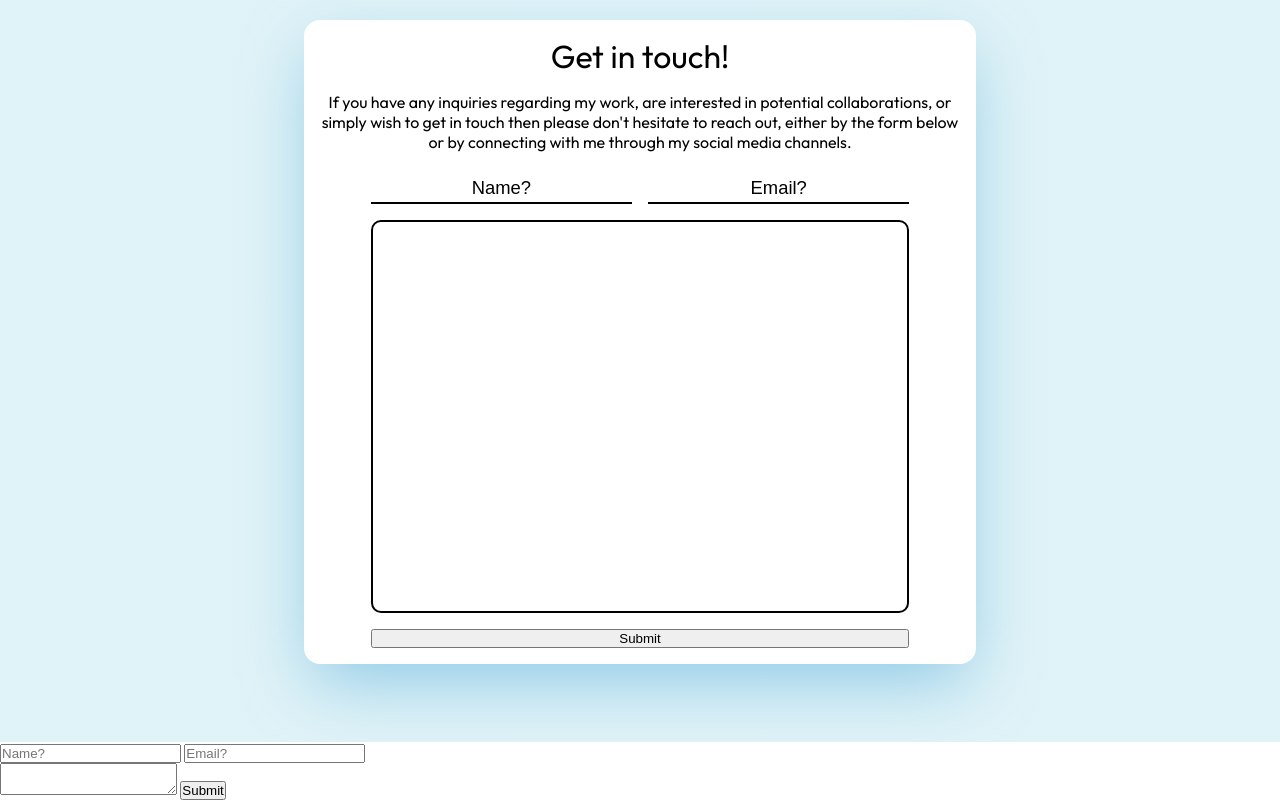
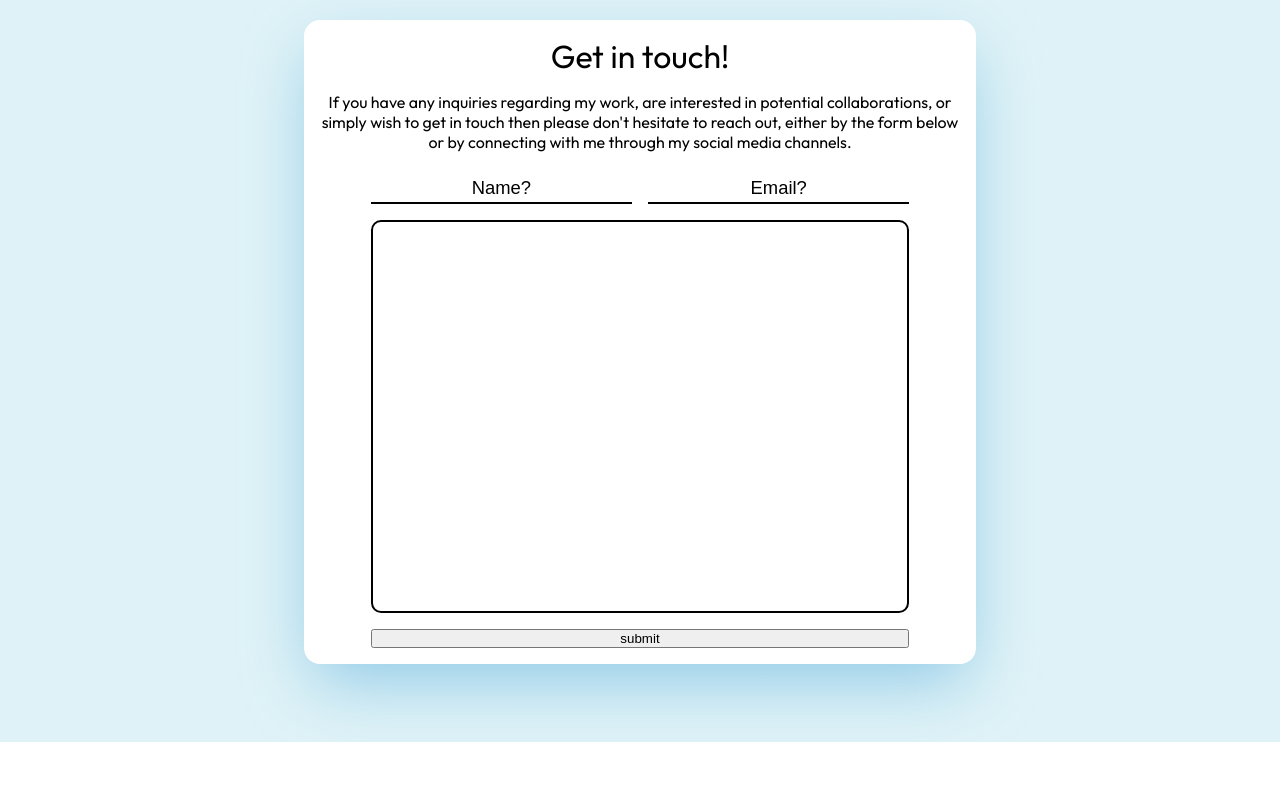
Before and after one commit to Newellso1/react-portfolio-v2, a React (Create React App) app: page / in a window 1280 px wide. Shown: the part 3258-4058 px from the top of the page. After the commit the page ends 4000 px from the top, so only its background shows below. Built offline with nearby package versions, Linux system fonts and the light colour scheme; a web font is replaced by a local one.

Commit message:
Form troubleshooting

```diff
--- a/public/index.html
+++ b/public/index.html
@@ -40,7 +40,7 @@
       To create a production bundle, use `npm run build` or `yarn build`.
     -->
   </body>
-  <form name="contact" method="post" netlify>
+  <form name="contact" netlify netlify-honeypot="bot-field" hidden>
     <input type="hidden" name="form-name" value="contact"></input>
     <div className="form-top">
       <input
@@ -57,6 +57,6 @@
       ></input>
     </div>
     <textarea id="Message" name="message"></textarea>
-    <input type="submit"></input>
+    <input type="submit" value="submit" />
   </form>
 </html>
--- a/src/Components/Contact.js
+++ b/src/Components/Contact.js
@@ -11,7 +11,7 @@ export default function Contact() {
             don't hesitate to reach out, either by the form below or by
             connecting with me through my social media channels.
           </p>
-          <form name="contact" method="post" netlify>
+          <form name="contact" netlify>
             <input type="hidden" name="form-name" value="contact"></input>
             <div className="form-top">
               <input
@@ -28,7 +28,7 @@ export default function Contact() {
               ></input>
             </div>
             <textarea id="Message" name="message"></textarea>
-            <input type="submit"></input>
+            <input type="submit" value="submit" />
           </form>
         </div>
       </Fade>
```
